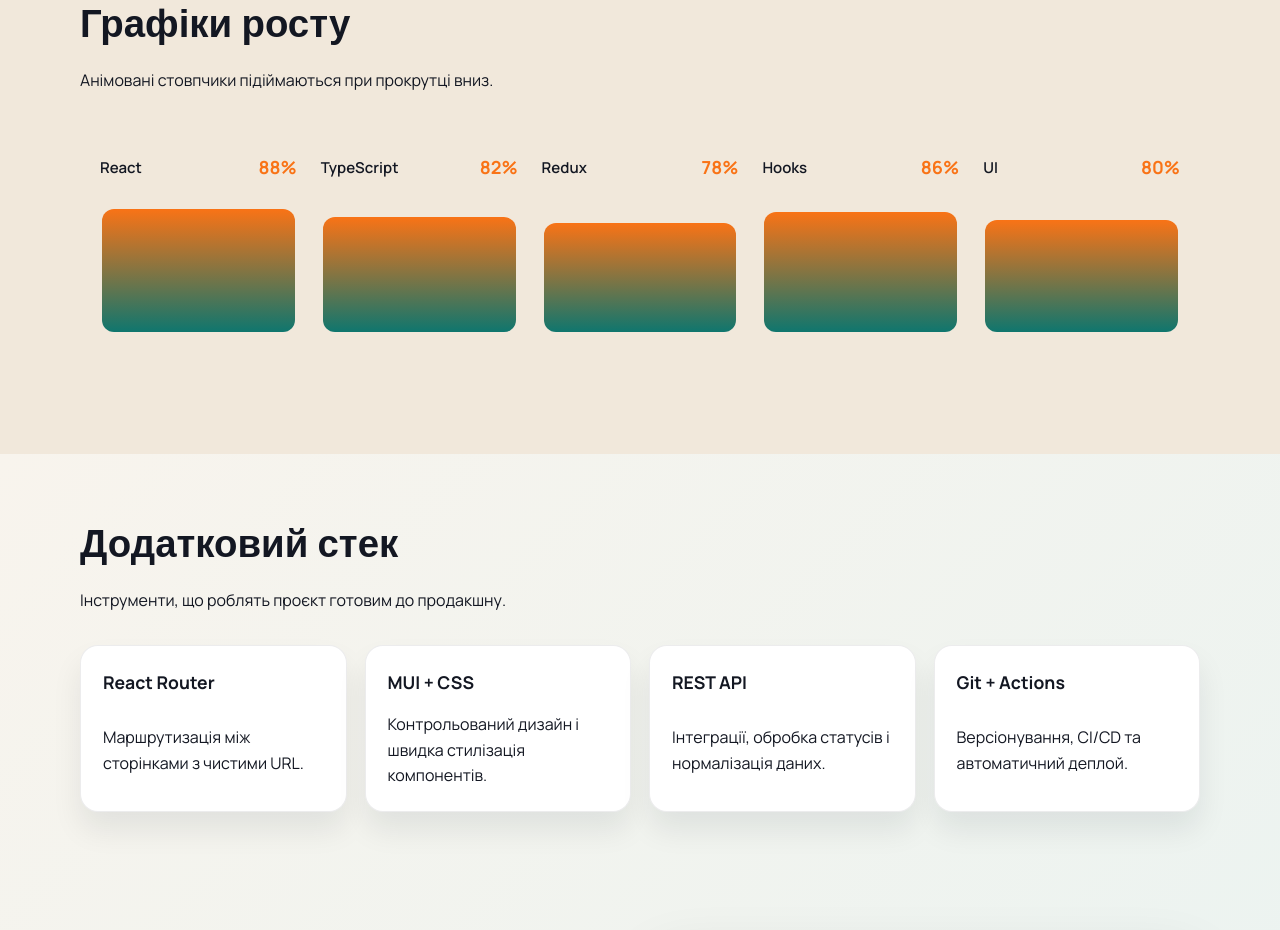
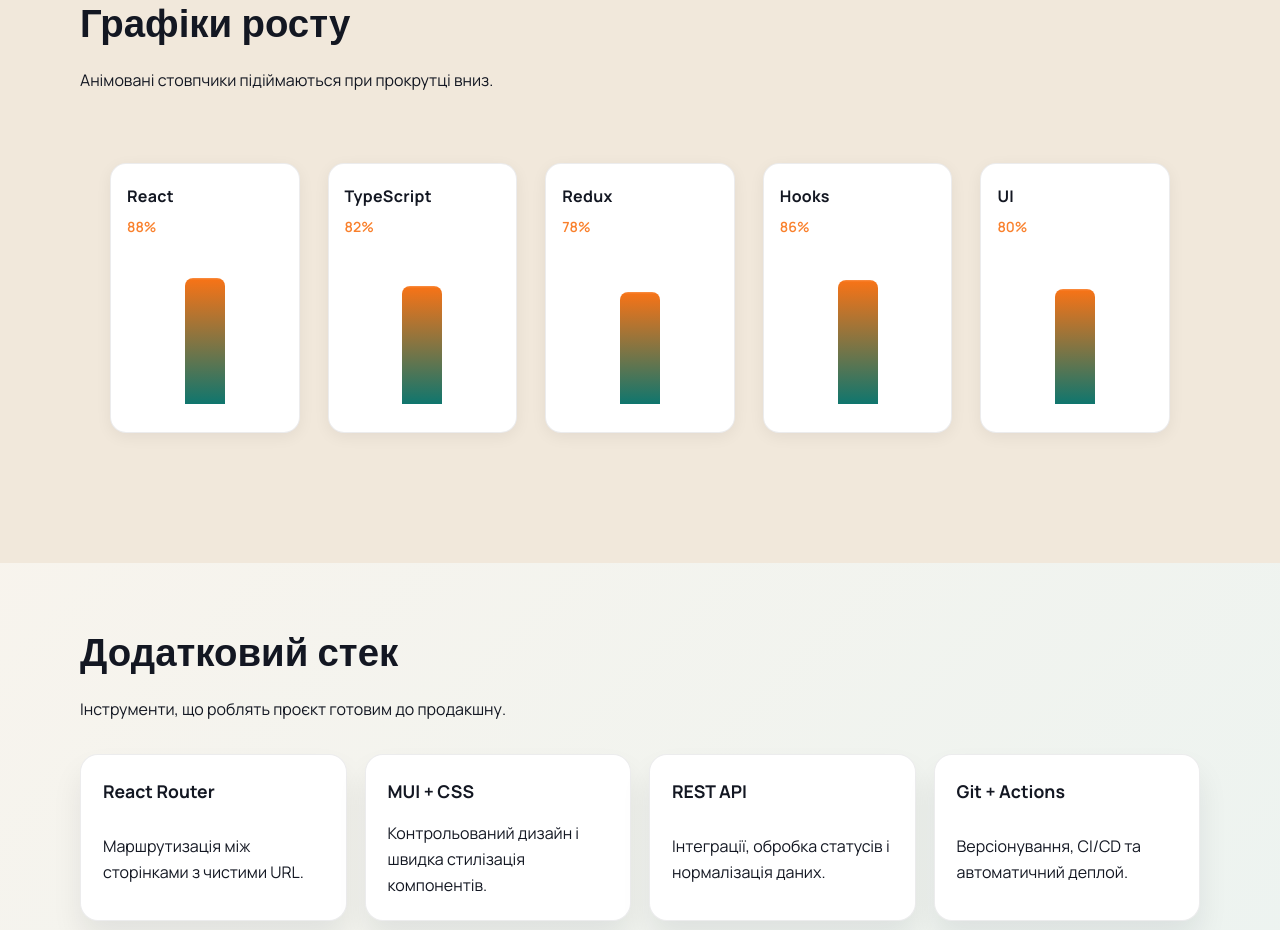
Before and after one commit to desmodaus/promo, a React (Vite) app: page / in a window 1280 px wide. Shown: the part 1380-2310 px from the top of the page. Built offline with nearby package versions, Linux system fonts and the light colour scheme.

Commit message:
Improve charts design - add cards, shadows, glow effect

```diff
--- a/src/styles/index.css
+++ b/src/styles/index.css
@@ -535,56 +535,95 @@
 
 .chart-grid {
   display: grid;
-  grid-template-columns: repeat(auto-fit, minmax(180px, 1fr));
-  gap: 24px;
+  grid-template-columns: repeat(auto-fit, minmax(160px, 1fr));
+  gap: 28px;
   margin: 40px 0;
-  padding: 20px;
+  padding: 30px;
 }
 
 .chart-item {
   display: flex;
   flex-direction: column;
-  gap: 12px;
+  gap: 14px;
+  background: var(--card);
+  padding: 20px 16px;
+  border-radius: 16px;
+  border: 1px solid var(--border);
+  box-shadow: 0 4px 16px rgba(0, 0, 0, 0.06);
+  transition: all 0.3s ease;
+}
+
+.chart-item:hover {
+  transform: translateY(-4px);
+  box-shadow: 0 12px 32px rgba(0, 0, 0, 0.1);
+  border-color: var(--brand);
 }
 
 .chart-header {
   display: flex;
-  justify-content: space-between;
-  align-items: center;
+  flex-direction: column;
+  gap: 6px;
 }
 
 .chart-label {
-  font-weight: 600;
-  font-size: 15px;
+  font-weight: 700;
+  font-size: 16px;
   color: var(--text);
+  letter-spacing: 0.3px;
 }
 
 .chart-percent {
-  font-weight: 700;
-  font-size: 18px;
+  font-weight: 600;
+  font-size: 14px;
   color: var(--brand);
+  opacity: 0.9;
 }
 
 .chart-container {
-  height: 140px;
-  background: rgba(var(--brand-rgb), 0.08);
-  border-radius: 14px;
+  height: 160px;
+  background: linear-gradient(135deg, rgba(var(--brand-rgb), 0.05) 0%, rgba(var(--accent-rgb), 0.05) 100%);
+  border-radius: 12px;
   overflow: hidden;
   display: flex;
   align-items: flex-end;
+  justify-content: center;
+  padding: 8px;
+  gap: 4px;
 }
 
 .chart-bar-fill {
-  width: 100%;
+  width: 40px;
   height: 0;
   background: linear-gradient(180deg, var(--brand) 0%, var(--accent) 100%);
-  border-radius: 12px;
-  transition: height 1s cubic-bezier(0.34, 1.56, 0.64, 1);
-  margin: 2px;
+  border-radius: 8px 8px 0 0;
+  transition: height 1.2s cubic-bezier(0.34, 1.56, 0.64, 1), box-shadow 0.3s ease;
+  box-shadow: 0 -4px 12px rgba(var(--brand-rgb), 0.2);
+  position: relative;
 }
 
 .chart-bar-fill.active {
   height: var(--bar-height);
+}
+
+.chart-bar-fill.active::before {
+  content: '';
+  position: absolute;
+  top: -2px;
+  left: 0;
+  right: 0;
+  height: 4px;
+  background: linear-gradient(180deg, rgba(255, 255, 255, 0.4) 0%, transparent 100%);
+  border-radius: 8px 8px 0 0;
+  animation: glow 2s ease-in-out infinite;
+}
+
+@keyframes glow {
+  0%, 100% {
+    box-shadow: 0 -4px 12px rgba(var(--brand-rgb), 0.2);
+  }
+  50% {
+    box-shadow: 0 -8px 20px rgba(var(--brand-rgb), 0.4);
+  }
 }
 
 .api-preview {
```
